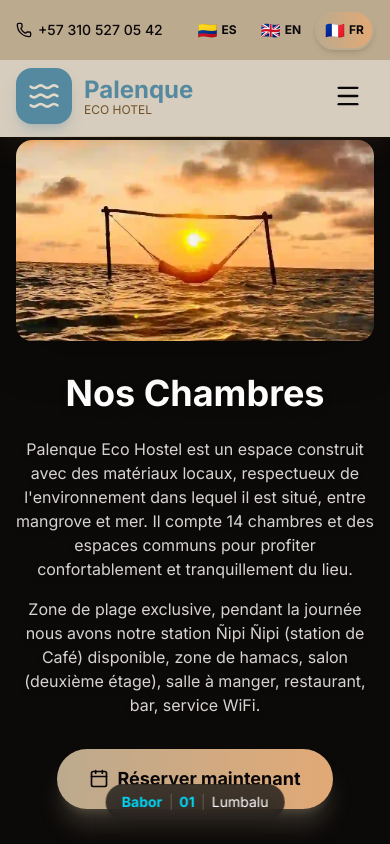
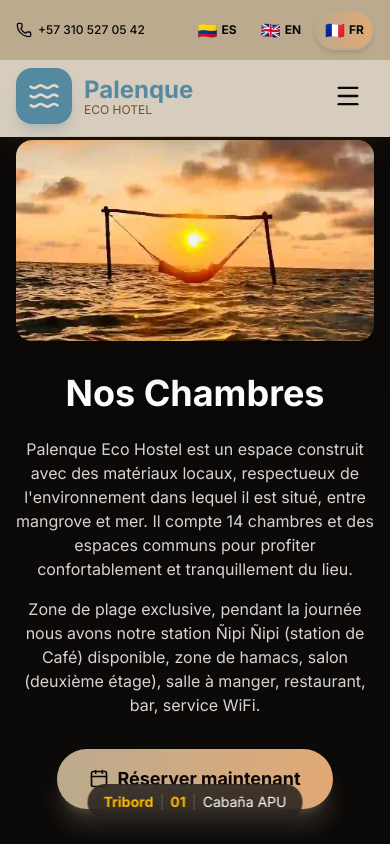
Before and after one commit to henrimorel32/palenque, a Next.js app: page /fr/chambres in a window 390 px wide. Shown: the top 844 px of the page. Built offline with nearby package versions, Linux system fonts and the light colour scheme.

Commit message:
new brache

```diff
--- a/components/Navbar.tsx
+++ b/components/Navbar.tsx
@@ -62,9 +62,9 @@ export default function Navbar() {
           <div className="max-w-7xl mx-auto px-4 sm:px-6 lg:px-8">
             <div className="flex justify-between items-center">
               <div className="flex items-center gap-6 text-palenque-night">
-                <a href="https://wa.me/573105270542" target="_blank" rel="noopener noreferrer" className="flex items-center gap-1.5 hover:text-palenque-blue transition-colors font-medium text-sm sm:text-base whitespace-nowrap">
-                  <Phone className="w-4 h-4" />
-                  <span>+57 310 527 05 42</span>
+                <a href="https://wa.me/573105270542" target="_blank" rel="noopener noreferrer" className="flex items-center gap-1.5 hover:text-palenque-blue transition-colors font-medium text-xs sm:text-sm lg:text-base whitespace-nowrap shrink-0">
+                  <Phone className="w-4 h-4 shrink-0" />
+                  <span className="whitespace-nowrap">+57 310 527 05 42</span>
                 </a>
                 <a
                   href="https://maps.google.com/?q=9.773722,-75.645361"
--- a/components/RoomsPage.tsx
+++ b/components/RoomsPage.tsx
@@ -880,10 +880,11 @@ export default function RoomsPage({ locale }: RoomsPageProps) {
 
   const baborSectionRef = useRef<HTMLElement>(null);
   const estriborSectionRef = useRef<HTMLElement>(null);
+  const baborRoomRefs = useRef<Record<number, HTMLDivElement>>({});
+  const estriborRoomRefs = useRef<Record<number, HTMLDivElement>>({});
   const [activeBaborIndex, setActiveBaborIndex] = useState(0);
   const [activeEstriborIndex, setActiveEstriborIndex] = useState(0);
-  const [showBaborNav, setShowBaborNav] = useState(false);
-  const [showEstriborNav, setShowEstriborNav] = useState(false);
+  const [visibleSection, setVisibleSection] = useState<'estribor' | 'babor' | null>(null);
   const [isSafari, setIsSafari] = useState(false);
 
   useEffect(() => {
@@ -891,56 +892,66 @@ export default function RoomsPage({ locale }: RoomsPageProps) {
     setIsSafari(safari);
   }, []);
 
+  // Track active section and room using IntersectionObserver
   useEffect(() => {
-    const handleScrollBabor = () => {
-      if (!baborSectionRef.current) return;
-      const sectionTop = baborSectionRef.current.offsetTop;
-      const sectionHeight = baborSectionRef.current.offsetHeight;
-      const scrollPos = window.scrollY - sectionTop;
-      const viewportHeight = window.innerHeight;
-      const index = Math.max(0, Math.min(
-        baborRooms.length - 1,
-        Math.floor(scrollPos / viewportHeight + 0.2)
-      ));
-      setActiveBaborIndex(index);
-      setShowBaborNav(scrollPos >= -viewportHeight * 0.5 && scrollPos < sectionHeight - viewportHeight * 0.5);
+    if (typeof window === 'undefined' || !('IntersectionObserver' in window)) return;
+
+    const sectionObserver = new IntersectionObserver(
+      (entries) => {
+        entries.forEach((entry) => {
+          const section = entry.target.getAttribute('data-section');
+          if (entry.isIntersecting) {
+            setVisibleSection(section as 'estribor' | 'babor');
+          }
+        });
+      },
+      { rootMargin: '-20% 0px -60% 0px', threshold: 0 }
+    );
+
+    const roomObserver = new IntersectionObserver(
+      (entries) => {
+        entries.forEach((entry) => {
+          if (entry.isIntersecting) {
+            const section = entry.target.getAttribute('data-section');
+            const idx = Number(entry.target.getAttribute('data-index'));
+            if (section === 'babor') setActiveBaborIndex(idx);
+            else if (section === 'estribor') setActiveEstriborIndex(idx);
+          }
+        });
+      },
+      { rootMargin: '-40% 0px -40% 0px', threshold: 0 }
+    );
+
+    if (estriborSectionRef.current) {
+      estriborSectionRef.current.setAttribute('data-section', 'estribor');
+      sectionObserver.observe(estriborSectionRef.current);
+    }
+    if (baborSectionRef.current) {
+      baborSectionRef.current.setAttribute('data-section', 'babor');
+      sectionObserver.observe(baborSectionRef.current);
+    }
+
+    Object.values(estriborRoomRefs.current).forEach((el) => el && roomObserver.observe(el));
+    Object.values(baborRoomRefs.current).forEach((el) => el && roomObserver.observe(el));
+
+    return () => {
+      sectionObserver.disconnect();
+      roomObserver.disconnect();
     };
-    window.addEventListener('scroll', handleScrollBabor, { passive: true });
-    handleScrollBabor();
-    return () => window.removeEventListener('scroll', handleScrollBabor);
-  }, [baborRooms.length]);
-
-  useEffect(() => {
-    const handleScrollEstribor = () => {
-      if (!estriborSectionRef.current) return;
-      const sectionTop = estriborSectionRef.current.offsetTop;
-      const sectionHeight = estriborSectionRef.current.offsetHeight;
-      const scrollPos = window.scrollY - sectionTop;
-      const viewportHeight = window.innerHeight;
-      const index = Math.max(0, Math.min(
-        estriborRooms.length - 1,
-        Math.floor(scrollPos / viewportHeight + 0.2)
-      ));
-      setActiveEstriborIndex(index);
-      setShowEstriborNav(scrollPos >= -viewportHeight * 0.5 && scrollPos < sectionHeight - viewportHeight * 0.5);
-    };
-    window.addEventListener('scroll', handleScrollEstribor, { passive: true });
-    handleScrollEstribor();
-    return () => window.removeEventListener('scroll', handleScrollEstribor);
-  }, [estriborRooms.length]);
-
-  const NAVBAR_OFFSET = 140;
+  }, [estriborRooms, baborRooms]);
 
   const scrollToBaborRoom = (index: number) => {
-    if (!baborSectionRef.current) return;
-    const targetY = baborSectionRef.current.offsetTop + index * window.innerHeight - NAVBAR_OFFSET;
-    window.scrollTo({ top: targetY, behavior: 'smooth' });
+    const room = baborRooms[index];
+    if (!room) return;
+    const el = baborRoomRefs.current[room.id];
+    if (el) el.scrollIntoView({ behavior: 'smooth', block: 'start' });
   };
 
   const scrollToEstriborRoom = (index: number) => {
-    if (!estriborSectionRef.current) return;
-    const targetY = estriborSectionRef.current.offsetTop + index * window.innerHeight - NAVBAR_OFFSET;
-    window.scrollTo({ top: targetY, behavior: 'smooth' });
+    const room = estriborRooms[index];
+    if (!room) return;
+    const el = estriborRoomRefs.current[room.id];
+    if (el) el.scrollIntoView({ behavior: 'smooth', block: 'start' });
   };
 
   useEffect(() => {
@@ -1146,14 +1157,14 @@ export default function RoomsPage({ locale }: RoomsPageProps) {
                 <CloudMoon className="w-6 h-6 md:w-7 md:h-7 text-white" />
               </div>
               <div className="text-left">
-                <span className={`block transition-colors ${showEstriborNav ? 'text-lg md:text-xl font-bold text-stone-900' : 'text-sm font-medium text-stone-400'} group-hover:text-amber-700`}>
+                <span className={`block transition-colors ${visibleSection === 'estribor' ? 'text-lg md:text-xl font-bold text-stone-900' : 'text-sm font-medium text-stone-400 group-hover:text-amber-700'}`}>
                   {c.sectionEstribor.title}
                 </span>
                 <span className="hidden md:block text-sm text-stone-500">
                   {c.sectionEstribor.cta}
                 </span>
               </div>
-              <ChevronRight className="ml-auto w-5 h-5 text-stone-400 group-hover:text-amber-500 group-hover:translate-x-1 transition-all" />
+              <ChevronRight className={`ml-auto w-5 h-5 transition-all ${visibleSection === 'estribor' ? 'text-amber-500 translate-x-1' : 'text-stone-400 group-hover:text-amber-500 group-hover:translate-x-1'}`} />
             </button>
 
             <button
@@ -1164,28 +1175,28 @@ export default function RoomsPage({ locale }: RoomsPageProps) {
                 <Compass className="w-6 h-6 md:w-7 md:h-7 text-white" />
               </div>
               <div className="text-left">
-                <span className={`block transition-colors ${showBaborNav ? 'text-lg md:text-xl font-bold text-stone-900' : 'text-sm font-medium text-stone-400'} group-hover:text-cyan-700`}>
+                <span className={`block transition-colors ${visibleSection === 'babor' ? 'text-lg md:text-xl font-bold text-stone-900' : 'text-sm font-medium text-stone-400 group-hover:text-cyan-700'}`}>
                   {c.sectionBabor.title}
                 </span>
                 <span className="hidden md:block text-sm text-stone-500">
                   {c.sectionBabor.cta}
                 </span>
               </div>
-              <ChevronRight className="ml-auto w-5 h-5 text-stone-400 group-hover:text-cyan-500 group-hover:translate-x-1 transition-all" />
+              <ChevronRight className={`ml-auto w-5 h-5 transition-all ${visibleSection === 'babor' ? 'text-cyan-500 translate-x-1' : 'text-stone-400 group-hover:text-cyan-500 group-hover:translate-x-1'}`} />
             </button>
           </div>
         </div>
       </section>
 
       {/* Menu latéral de navigation Babor */}
-      <nav className={`fixed right-2 xl:right-4 top-1/2 -translate-y-1/2 z-50 hidden lg:flex flex-col items-center gap-4 max-h-[88vh] overflow-y-visible no-scrollbar py-2 pr-2 transition-all duration-500 ${showBaborNav ? 'opacity-100 translate-x-0' : 'opacity-0 translate-x-12 pointer-events-none'}`}>
+      <nav className={`fixed right-2 xl:right-4 top-1/2 -translate-y-1/2 z-50 hidden lg:flex flex-col items-center gap-4 max-h-[88vh] overflow-y-visible no-scrollbar py-2 pr-2 transition-all duration-500 ${visibleSection === 'babor' ? 'opacity-100 translate-x-0' : 'opacity-0 translate-x-12 pointer-events-none'}`}>
         {baborRooms.map((room: any, idx: number) => (
           <button
             key={room.id}
             onClick={() => scrollToBaborRoom(idx)}
             className={`
               group relative flex items-stretch w-[200px] h-[90px] rounded-2xl overflow-hidden transition-all duration-300 shadow-md bg-white
-              ${idx === activeBaborIndex
+              ${visibleSection === 'babor' && idx === activeBaborIndex
                 ? 'ring-[3px] ring-cyan-400 scale-105 shadow-xl shadow-cyan-400/20'
                 : 'ring-1 ring-stone-200 hover:ring-stone-300 hover:scale-105 hover:shadow-lg'}
             `}
@@ -1213,14 +1224,14 @@ export default function RoomsPage({ locale }: RoomsPageProps) {
       </nav>
 
       {/* Menu latéral de navigation Estribor */}
-      <nav className={`fixed right-2 xl:right-4 top-1/2 -translate-y-1/2 z-50 hidden lg:flex flex-col items-center gap-4 max-h-[88vh] overflow-y-visible no-scrollbar py-2 pr-2 transition-all duration-500 ${showEstriborNav ? 'opacity-100 translate-x-0' : 'opacity-0 translate-x-12 pointer-events-none'}`}>
+      <nav className={`fixed right-2 xl:right-4 top-1/2 -translate-y-1/2 z-50 hidden lg:flex flex-col items-center gap-4 max-h-[88vh] overflow-y-visible no-scrollbar py-2 pr-2 transition-all duration-500 ${visibleSection === 'estribor' ? 'opacity-100 translate-x-0' : 'opacity-0 translate-x-12 pointer-events-none'}`}>
         {estriborRooms.map((room: any, idx: number) => (
           <button
             key={room.id}
             onClick={() => scrollToEstriborRoom(idx)}
             className={`
               group relative flex items-stretch w-[200px] h-[90px] rounded-2xl overflow-hidden transition-all duration-300 shadow-md bg-white
-              ${idx === activeEstriborIndex
+              ${visibleSection === 'estribor' && idx === activeEstriborIndex
                 ? 'ring-[3px] ring-amber-400 scale-105 shadow-xl shadow-amber-400/20'
                 : 'ring-1 ring-stone-200 hover:ring-stone-300 hover:scale-105 hover:shadow-lg'}
             `}
@@ -1248,8 +1259,8 @@ export default function RoomsPage({ locale }: RoomsPageProps) {
       </nav>
 
       {/* Mobile bottom indicator */}
-      <div className={`fixed bottom-6 left-1/2 -translate-x-1/2 z-50 lg:hidden flex items-center gap-2 bg-stone-900/80 backdrop-blur-md px-4 py-2 rounded-full text-white text-sm shadow-xl transition-all duration-300 ${showBaborNav || showEstriborNav ? 'opacity-100' : 'opacity-0 pointer-events-none'}`}>
-        {showBaborNav ? (
+      <div className={`fixed bottom-6 left-1/2 -translate-x-1/2 z-50 lg:hidden flex items-center gap-2 bg-stone-900/80 backdrop-blur-md px-4 py-2 rounded-full text-white text-sm shadow-xl transition-all duration-300 ${visibleSection ? 'opacity-100' : 'opacity-0 pointer-events-none'}`}>
+        {visibleSection === 'babor' ? (
           <>
             <span className="text-cyan-400 font-bold">{c.sectionBabor.title}</span>
             <span className="w-px h-4 bg-white/20" />
@@ -1257,7 +1268,7 @@ export default function RoomsPage({ locale }: RoomsPageProps) {
             <span className="w-px h-4 bg-white/20" />
             <span className="max-w-[140px] truncate">{baborRooms[activeBaborIndex]?.name}</span>
           </>
-        ) : showEstriborNav ? (
+        ) : visibleSection === 'estribor' ? (
           <>
             <span className="text-amber-400 font-bold">{c.sectionEstribor.title}</span>
             <span className="w-px h-4 bg-white/20" />
@@ -1296,15 +1307,18 @@ export default function RoomsPage({ locale }: RoomsPageProps) {
         {estriborRooms.map((room: any, index: number) => (
           <div
             key={room.id}
-            className="sticky top-[140px] min-h-[calc(100vh-140px)] flex items-center justify-center py-12"
-            style={{ zIndex: index + 1 }}
+            ref={(el) => { if (el) estriborRoomRefs.current[room.id] = el; }}
+            data-room-id={room.id}
+            data-section="estribor"
+            data-index={index}
+            className="py-12 md:py-20 scroll-mt-[140px]"
           >
             <motion.div
-              initial={{ opacity: 0, y: 80 }}
+              initial={{ opacity: 0, y: 40 }}
               whileInView={{ opacity: 1, y: 0 }}
               viewport={{ once: true, margin: "-50px" }}
-              transition={{ duration: 0.8, ease: [0.25, 0.46, 0.45, 0.94] }}
-              className={`w-full max-w-7xl mx-auto px-4 sm:px-6 lg:px-8 lg:pr-72 ${index > 0 ? 'pt-8' : ''}`}
+              transition={{ duration: 0.6, ease: [0.25, 0.46, 0.45, 0.94] }}
+              className="w-full max-w-7xl mx-auto px-4 sm:px-6 lg:px-8"
             >
               <div
                 className={`relative rounded-[3rem] shadow-2xl overflow-hidden backdrop-blur-sm bg-gradient-to-br ${
@@ -1419,15 +1433,18 @@ export default function RoomsPage({ locale }: RoomsPageProps) {
         {baborRooms.map((room: any, index: number) => (
           <div
             key={room.id}
-            className="sticky top-[140px] min-h-[calc(100vh-140px)] flex items-center justify-center py-12"
-            style={{ zIndex: index + 1 }}
+            ref={(el) => { if (el) baborRoomRefs.current[room.id] = el; }}
+            data-room-id={room.id}
+            data-section="babor"
+            data-index={index}
+            className="py-12 md:py-20 scroll-mt-[140px]"
           >
             <motion.div
-              initial={{ opacity: 0, y: 80 }}
+              initial={{ opacity: 0, y: 40 }}
               whileInView={{ opacity: 1, y: 0 }}
               viewport={{ once: true, margin: "-50px" }}
-              transition={{ duration: 0.8, ease: [0.25, 0.46, 0.45, 0.94] }}
-              className={`w-full max-w-7xl mx-auto px-4 sm:px-6 lg:px-8 lg:pr-72 ${index > 0 ? 'pt-8' : ''}`}
+              transition={{ duration: 0.6, ease: [0.25, 0.46, 0.45, 0.94] }}
+              className="w-full max-w-7xl mx-auto px-4 sm:px-6 lg:px-8"
             >
               <div
                 className={`relative rounded-[3rem] shadow-2xl overflow-hidden backdrop-blur-sm bg-gradient-to-br ${
```
